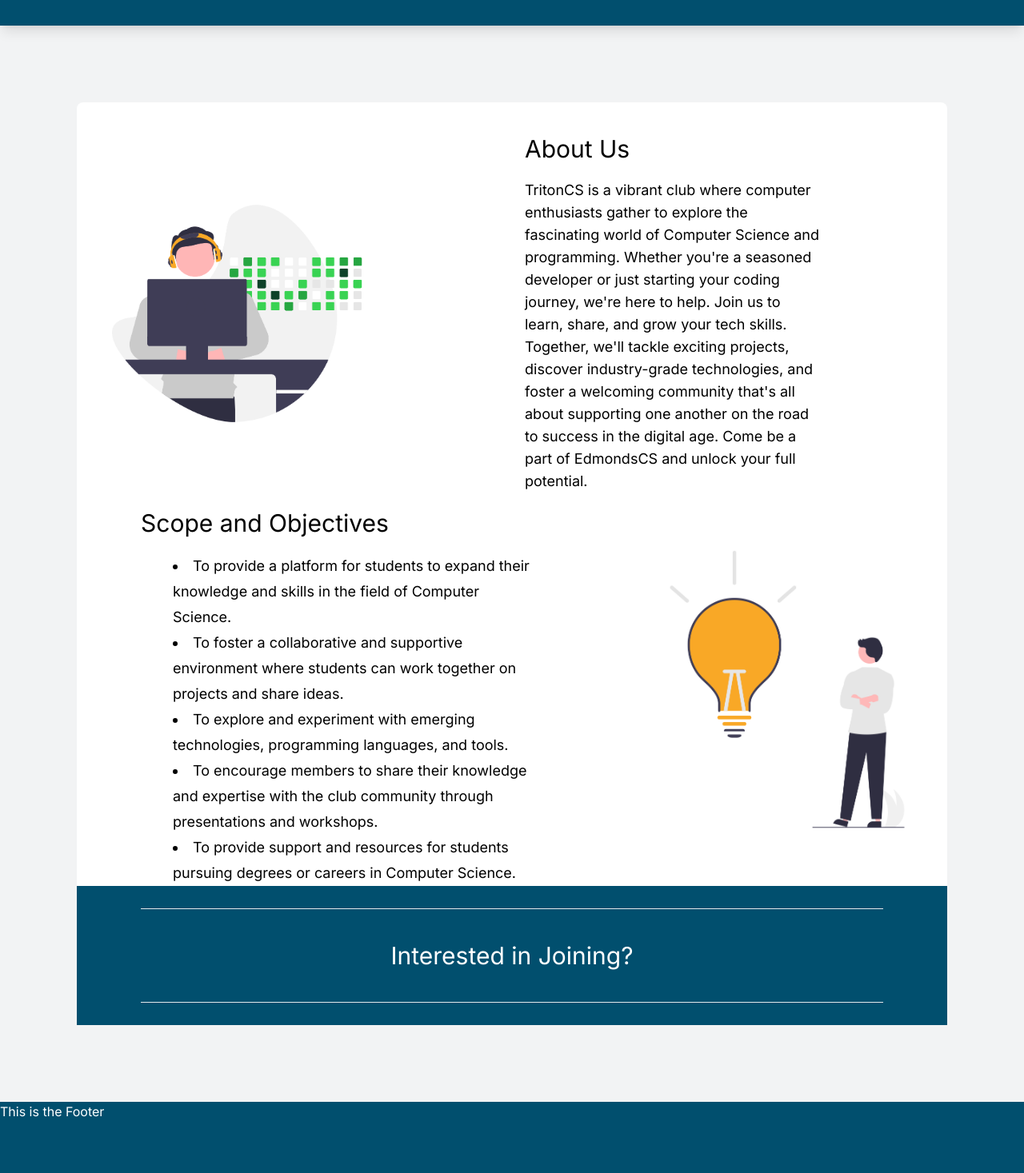
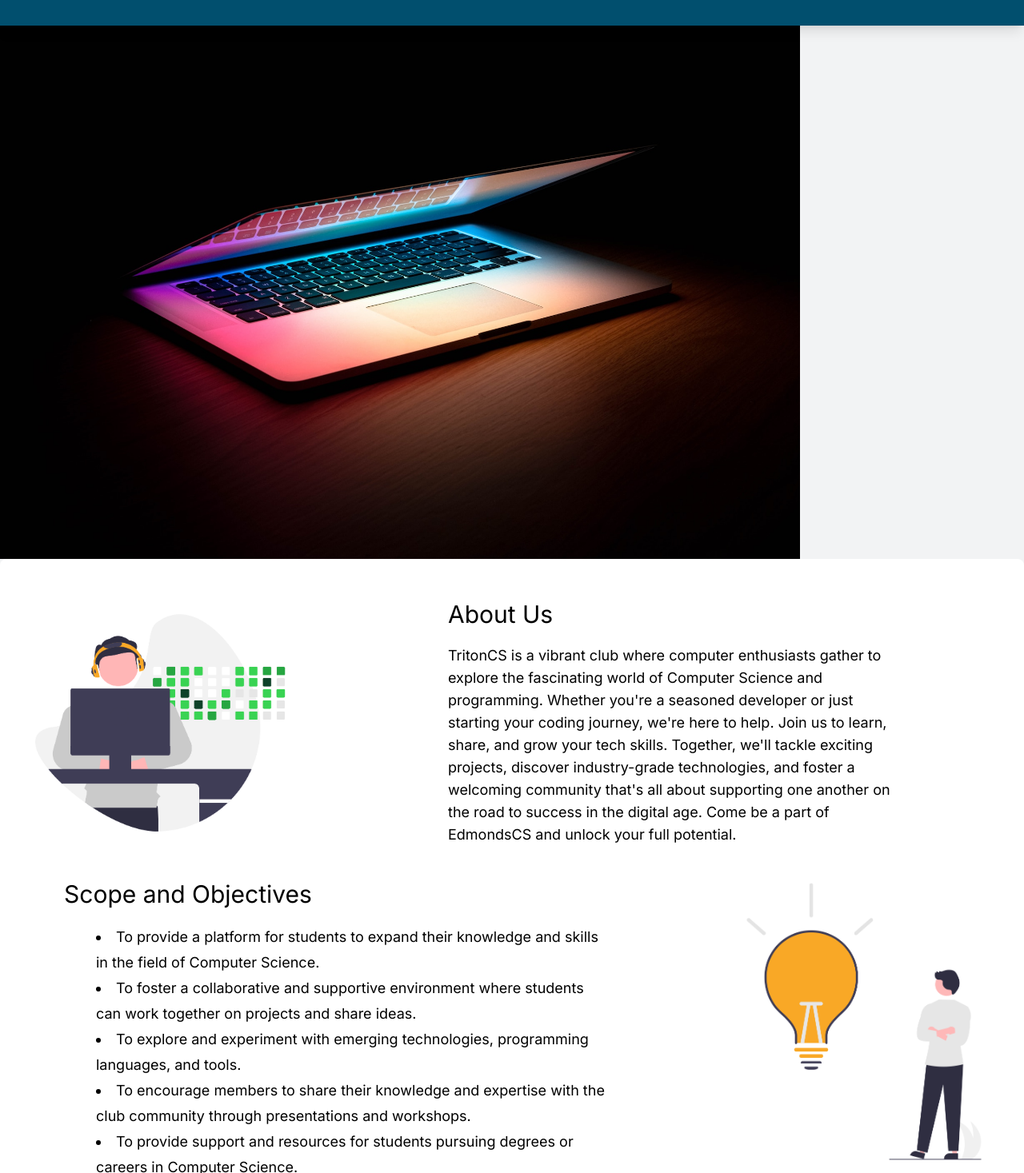
Before and after one commit to CS-FOR-CHANGE/Portfolio, a Next.js app: page / in a window 1280 px wide. Shown: the part 83-1550 px from the top of the page at 80% size. Built offline with nearby package versions, Linux system fonts and the light colour scheme.

Commit message:
Fix text color on page

```diff
--- a/src/app/page.tsx
+++ b/src/app/page.tsx
@@ -3,8 +3,10 @@
 
 export default function Home() {
     return (
-        <main className="bg-offwhite text-sm md:text-lg overflow-x-hidden">
-            <div className="pt-10 md:m-24 rounded-t-lg bg-white">
+        <main className="bg-offwhite text-black text-sm md:text-lg overflow-x-hidden">
+            <Image alt="hero" src={"/hero.jpg"} width={1000} height={1000} />
+
+            <div className="container pt-10 mx-auto rounded-t-lg bg-white">
                 <Section>
                     <Image
                         src={"/developer-activity.png"}
```
